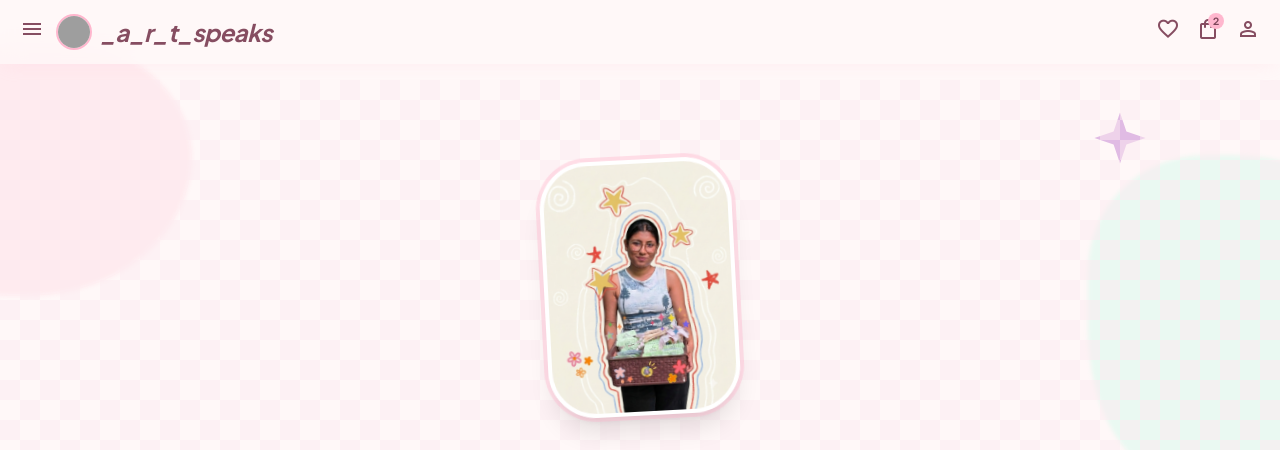
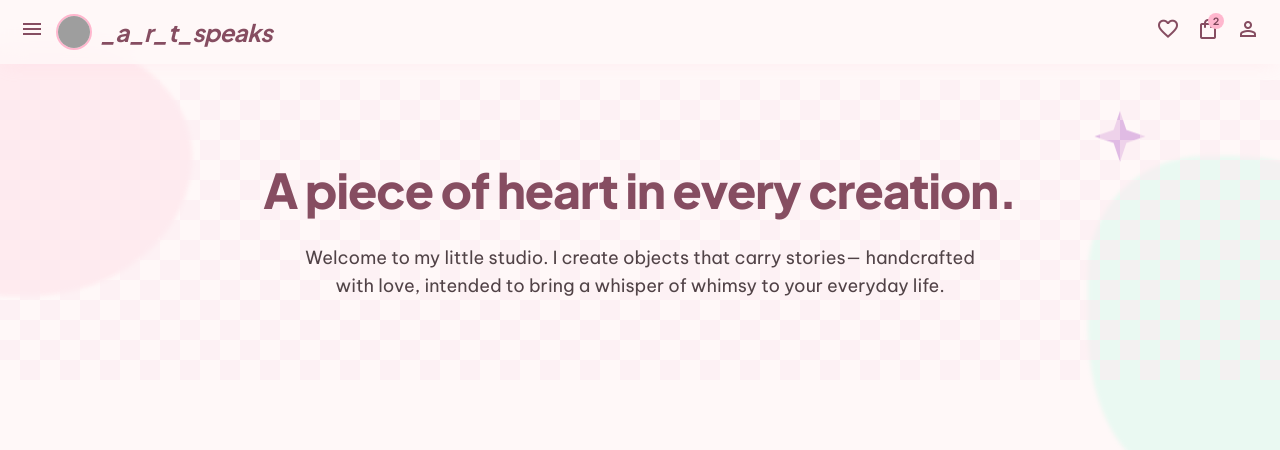
Before and after one commit to AnushriKar99/art_speaks, a Next.js app: page / in a window 1280 px wide. Shown: the top 450 px of the page. Built offline with nearby package versions, Linux system fonts and the light colour scheme; grey boxes are pictures that could not be loaded.

Commit message:
Remove artist photo from homepage hero

```diff
--- a/components/home/hero.tsx
+++ b/components/home/hero.tsx
@@ -1,22 +1,8 @@
-import Image from "next/image";
-
 export function Hero() {
   return (
     <section className="px-margin-mobile md:px-margin-desktop mb-16 pt-8 relative overflow-hidden">
       <div className="absolute inset-0 checkered-pattern z-[-1]" />
       <div className="max-w-4xl mx-auto text-center relative py-12">
-        <div className="flex justify-center mb-8">
-          <div className="w-40 h-52 md:w-48 md:h-64 rounded-[3rem] overflow-hidden border-4 border-white ring-4 ring-candy-pink/40 shadow-xl rotate-[-3deg] kawaii-float relative">
-            <Image
-              src="/brand/logo.png"
-              alt="The artist of _a_r_t_speaks holding a basket of handmade pieces"
-              fill
-              sizes="(min-width: 768px) 12rem, 10rem"
-              className="object-cover"
-              priority
-            />
-          </div>
-        </div>
         <h2 className="text-display-lg-mobile md:text-display-lg font-display-lg mb-6 text-primary leading-tight">
           A piece of heart in every creation.
         </h2>
```
